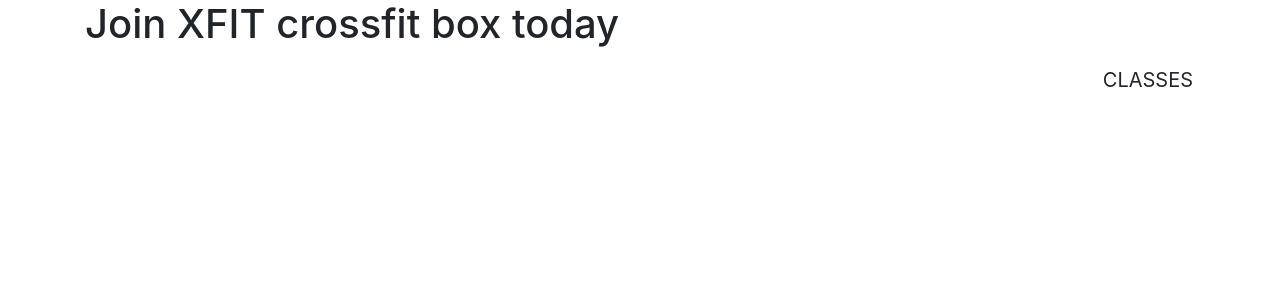
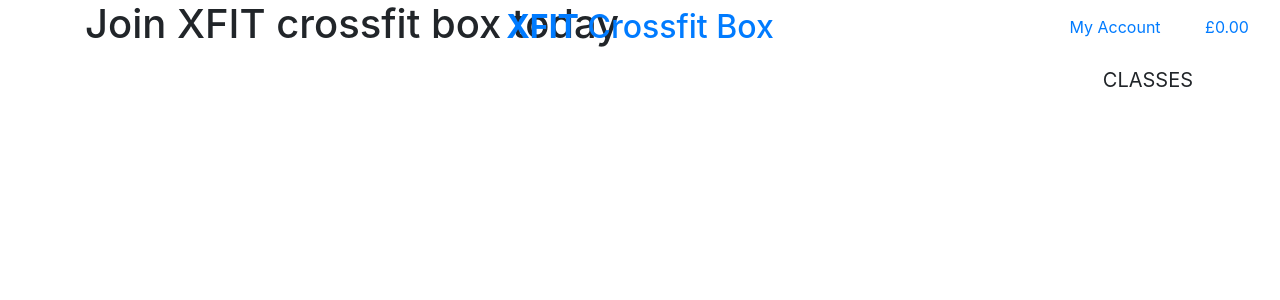
Before and after one commit to KJLuton/Project4_XFIT, a Django app: page / in a window 1280 px wide. Shown: the top 300 px of the page. Run offline with Django 3.2, Linux system fonts and the light colour scheme.

Commit message:
Added main page header

```diff
--- a/templates/base.html
+++ b/templates/base.html
@@ -36,7 +36,56 @@
     <title>XFIT CrossFit Box {% block extra_title %}{% endblock %}</title>
   </head>
   <body>
-    <header class="container-fluid fixed-top"></header>
+    <header class="container-fluid fixed-top">
+        <div class="row">
+            <div class="col-12 col-lg-4 my-auto py-1 py-lg-0"></div>
+            <div class="col-12 col-lg-4 my-auto py-1 py-lg-0 text-center">
+                <a href="{% url 'home' %}" class="nav-link main-logo-link">
+                    <h2 class="logo-font text-black my-0"><strong>XFIT</strong> Crossfit Box</h2>
+                </a>
+            </div>
+            <div class="col-12 col-lg-4 my-auto py-1 py-lg-0">
+                <ul class="list-inline list-unstyled text-center text-lg-right my-0">
+                    <li class="list-inline-item dropdown">
+                        <a class="text-black nav-link" href="#" id="user-options" data-toggle="dropdown" aria-haspopup="true" aria-expanded="false">
+                            <div class="text-center">
+                                <div><i class="fas fa-user fa-lg"></i></div>
+                                <p class="my-0">My Account</p>
+                            </div>
+                        </a>
+                        <div class="dropdown-menu border-0" aria-labelledby="user-options">
+                            {% if request.user.is_authenticated %}
+                                {% if request.user.is_superuser %}
+                                    <a href="" class="dropdown-item">Classes Management</a>
+                                    <a href="" class="dropdown-item">Product Management</a>
+                                {% endif %}
+                                <a href="" class="dropdown-item">My Profile</a>
+                                <a href="" class="dropdown-item">Book a class</a>
+                                <a href="{% url 'account_logout' %}" class="dropdown-item">Logout</a>
+                            {% else %}
+                                <a href="{% url 'account_signup' %}" class="dropdown-item">Register</a>
+                                <a href="{% url 'account_login' %}" class="dropdown-item">Login</a>
+                            {% endif %}
+                        </div>
+                    </li>
+                    <li class="list-inline-item">
+                        <a class="{% if grand_total %}text-info font-weight-bold{% else %}text-black{% endif %} nav-link" href="">
+                            <div class="text-center">
+                                <div><i class="fas fa-shopping-bag fa-lg"></i></div>
+                                <p class="my-0">
+                                    {% if grand_total %}
+                                        £{{ grand_total|floatformat:2 }}
+                                    {% else %}
+                                        £0.00
+                                    {% endif %}
+                                </p>
+                            </div>
+                        </a>
+                    </li>
+                </ul>
+            </div>
+        </div>
+    </header>
 
     {% if messages %}
     <div class="message-container"></div>
```
